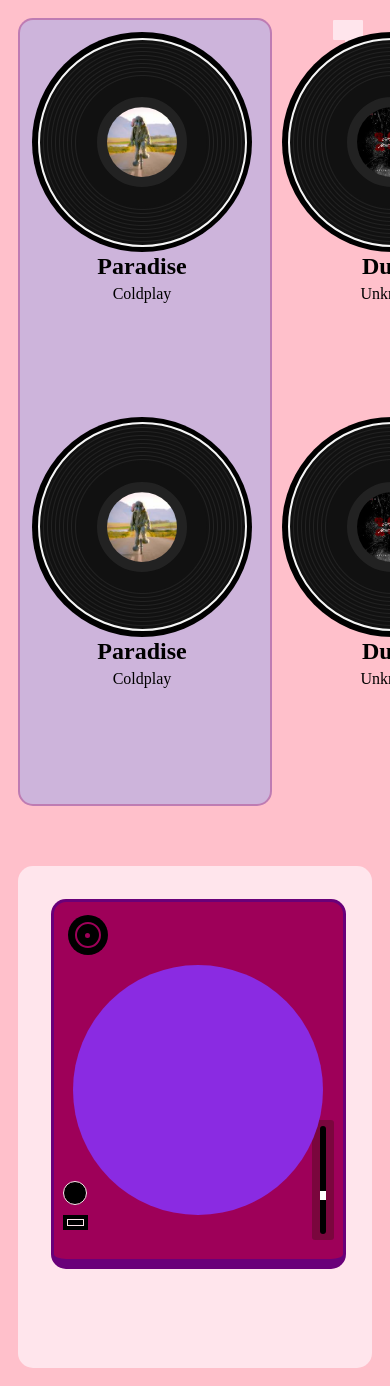
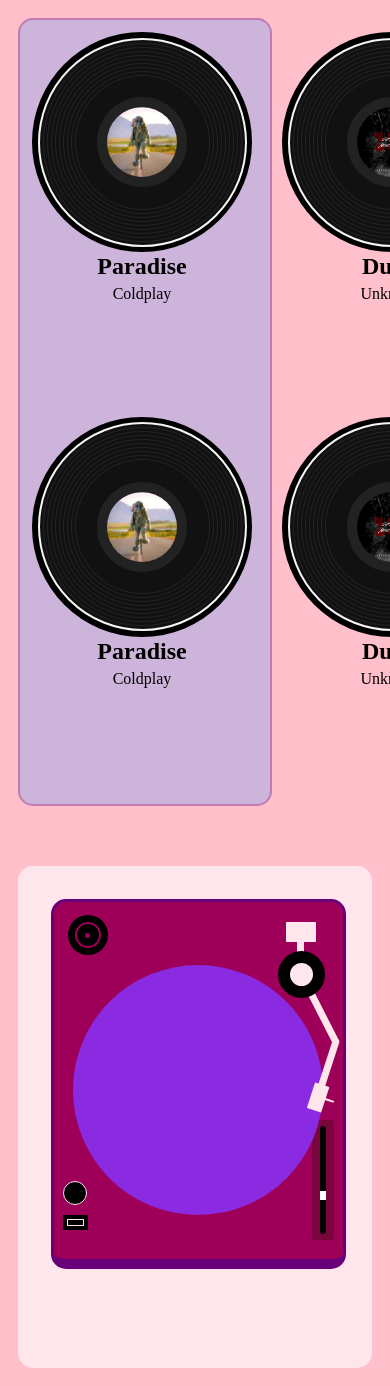
Before and after one commit to PranetSolkar/Birthday-Music-Player, a React (Vite) app: page / in a window 390 px wide. Shown: the top 1386 px of the page. Built offline with nearby package versions, Linux system fonts and the light colour scheme; the HTML template or start-up script is replaced by a standard one.

Commit message:
Gramophone.module.css(Learning to use github efficiently)

```diff
--- a/src/components/NewGramophone/Gramophone.module.css
+++ b/src/components/NewGramophone/Gramophone.module.css
@@ -5,6 +5,8 @@
     border-radius: 15px;
     padding: 1px;
     margin: 10px;
+    z-index: 1;
+    /* position: relative; */
 
 
 }
@@ -20,6 +22,7 @@
     border-left: 3px solid #39009980;
     border-right: 3px solid #39009980;
     padding: 1%;
+    position: relative;
 }
 
 
```
